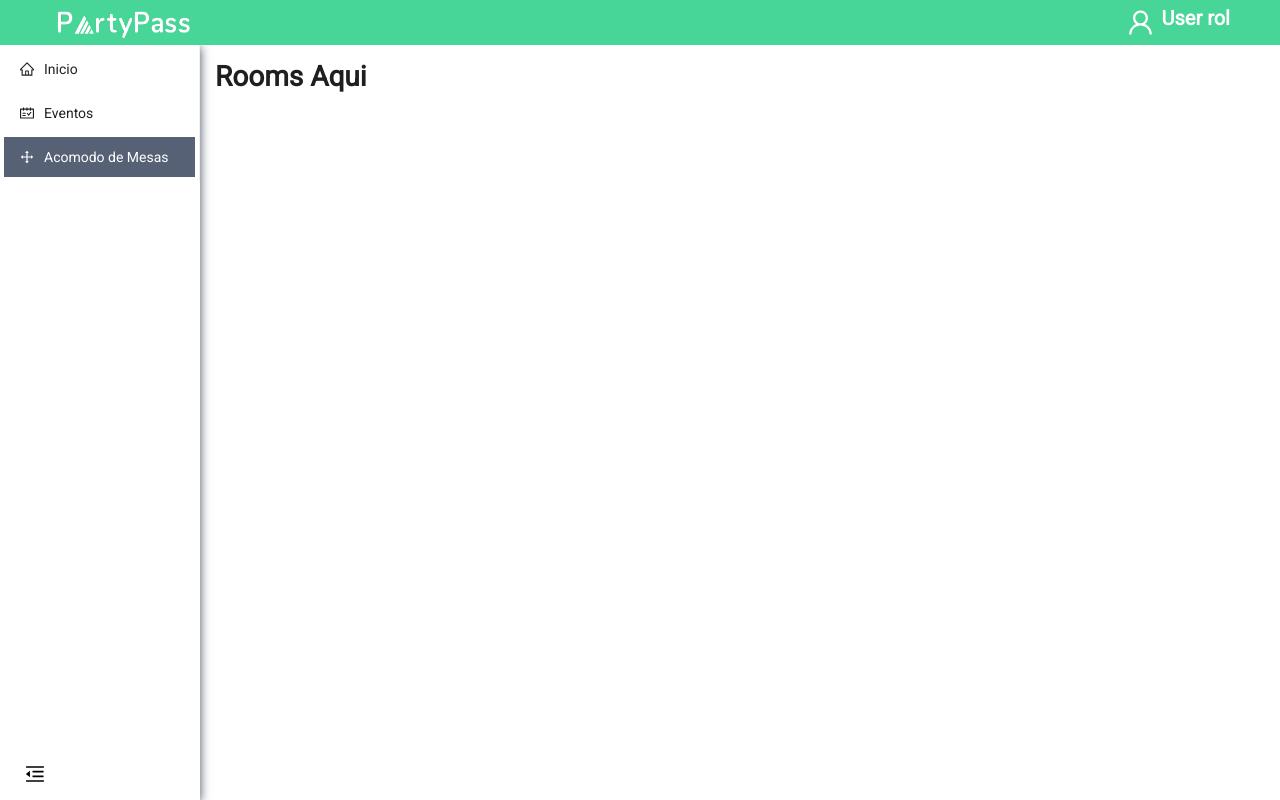
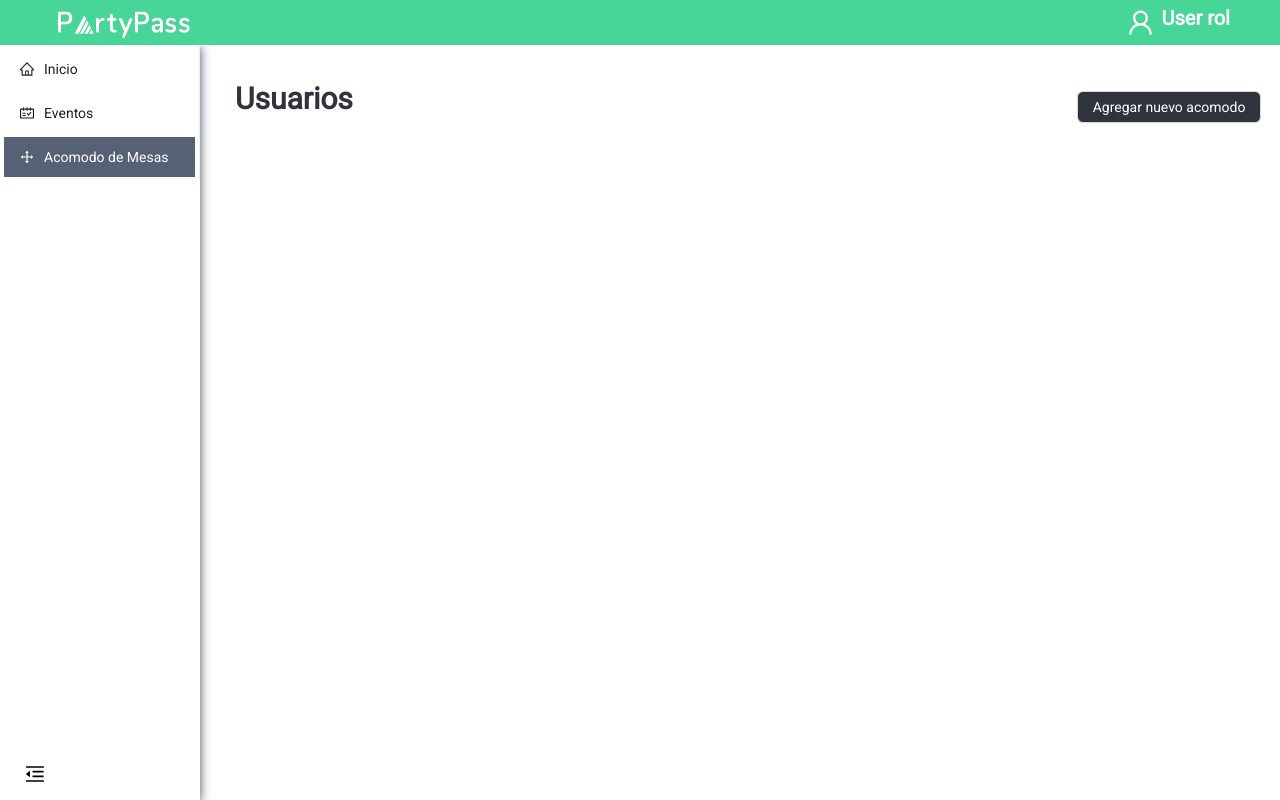
Before and after one commit to alonsosfera/event-ticket-project, a Next.js app: page /room-maps in a window 1280 px wide. Built offline with nearby package versions, Linux system fonts and the light colour scheme.

Commit message:
[PP-33] add title and button to add new room map

```diff
--- a/components/room-maps/room-maps-components.js
+++ b/components/room-maps/room-maps-components.js
@@ -1,8 +1,51 @@
-
+import { Button, Col, Row, Typography, Modal } from "antd"
+import { useState } from "react"
 
 const RoomMaps = () => {
-  return(
-    <h1>Rooms Aqui </h1>
+  const [isModalVisible, setIsModalVisible] = useState(false)
+
+  const showModal = () => {
+    setIsModalVisible(true)
+  }
+
+  const handleCancel = () => {
+    setIsModalVisible(false)
+  }
+
+  return (
+    <>
+      <Row style={{ padding: "20px" }} gutter={[24, 0]}>
+        <Col span={24} style={{ marginBottom: "10px" }}>
+          <Row justify="space-between" align="middle">
+            <Col>
+              <Typography.Title level={2} style={{ color: "#2F333C" }}>
+                Usuarios
+              </Typography.Title>
+            </Col>
+            <Col
+              xs={12} md={4}
+              lg={4}>
+              <Button
+                key="submit"
+                onClick={showModal}
+                style={{ backgroundColor: "#2F333C", color: "#fff" }}>
+                Agregar nuevo acomodo
+              </Button>
+            </Col>
+          </Row>
+        </Col>
+      </Row>
+
+      <Modal
+        title="Nuevo Usuario"
+        open={isModalVisible}
+        onCancel={handleCancel}
+        cancelText="Cancelar"
+        okText="Guardar"
+        width={381}>
+        Modal Acomodo
+      </Modal>
+    </>
   )
 }
 
```
